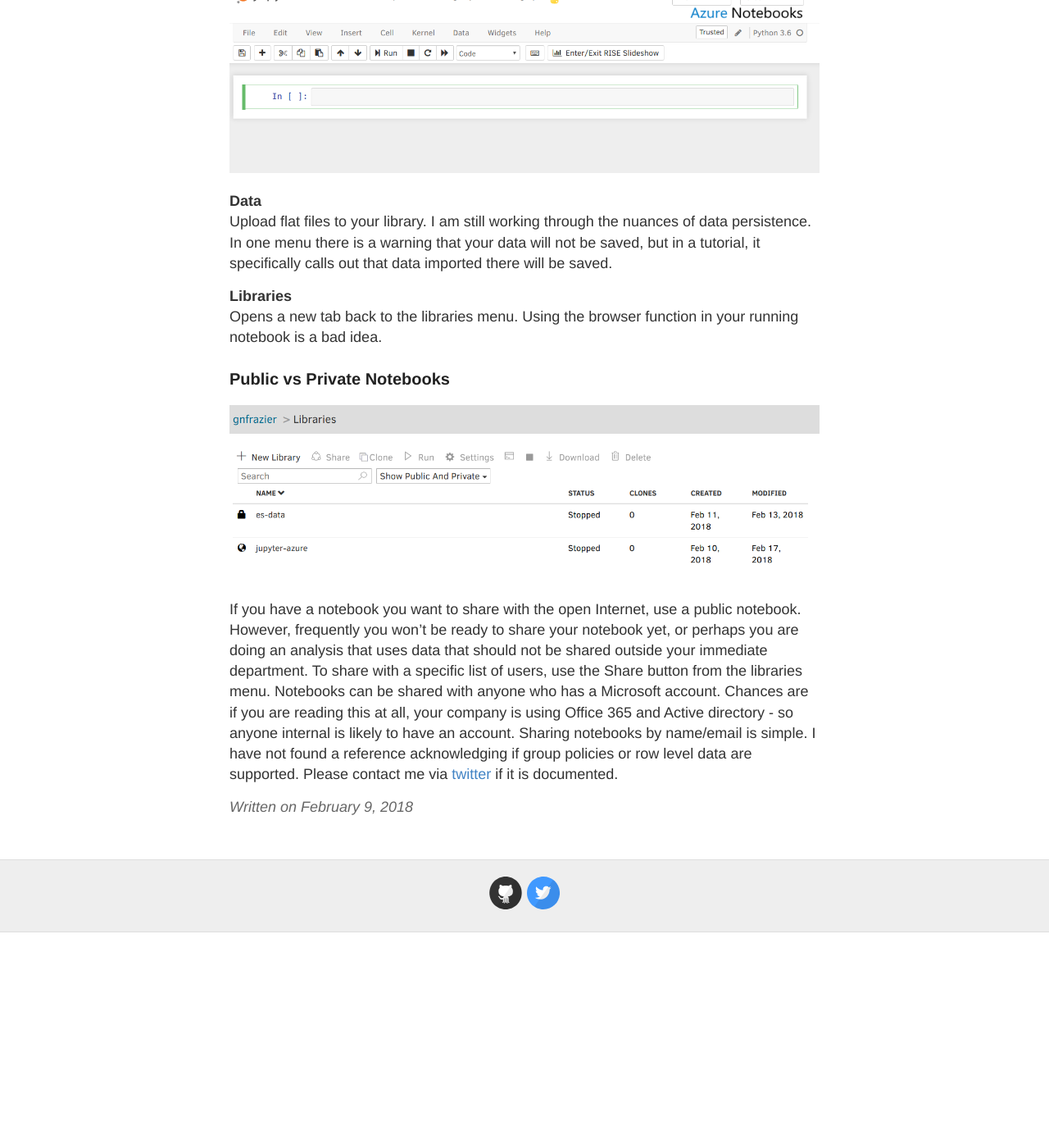
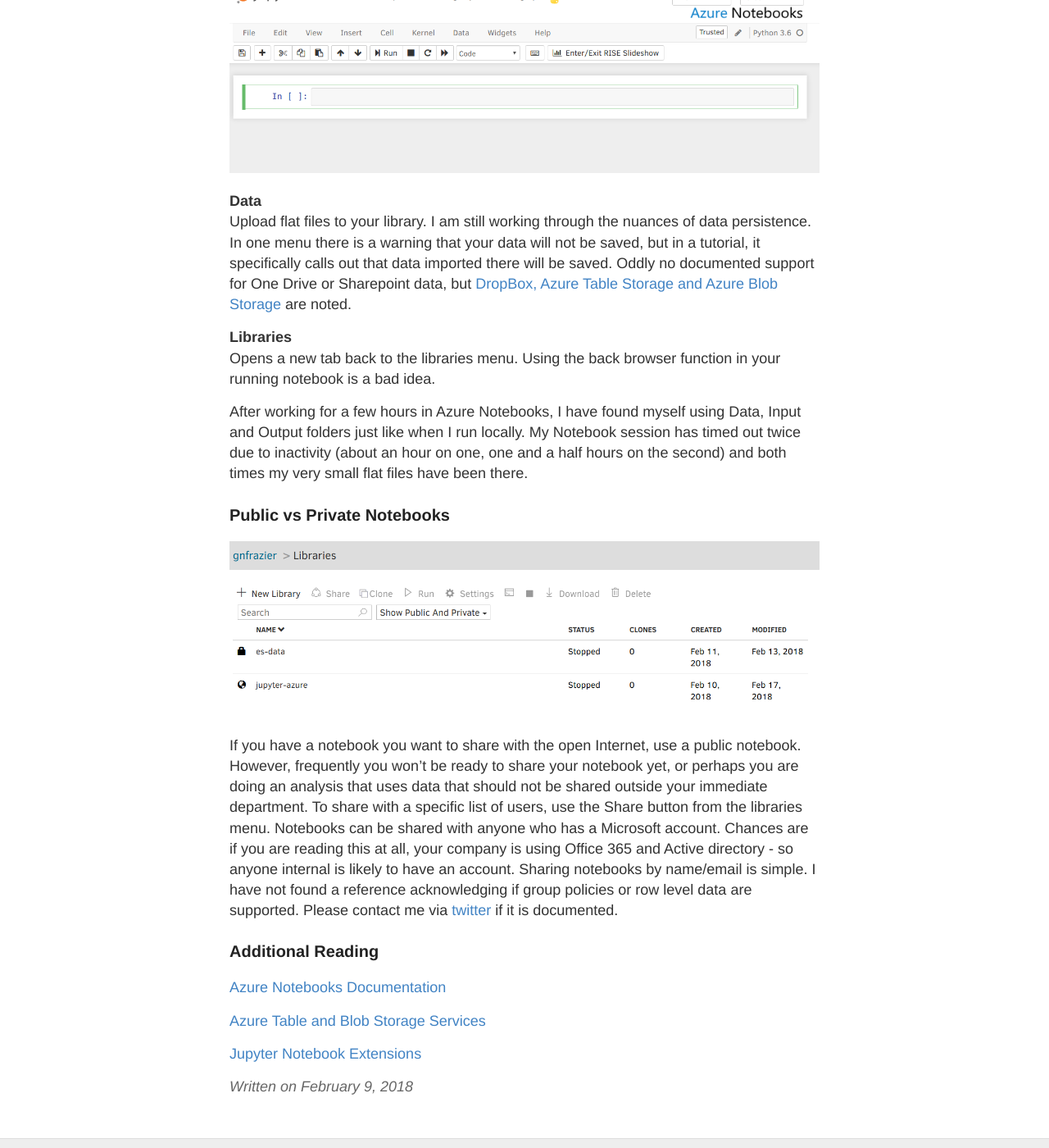
Before and after one commit to gnfrazier/gnfrazier.github.io, a Jekyll site: the page built from _posts/2018-2-9-jupyter-notebooks-on-azure.md, in a window 1280 px wide and 1400 px high, scrolled down 2442 px. Shown: the whole window at 82% size. Built offline with Jekyll 4.4.1, drawn with Linux system fonts in a browser that asks for light colours; before the commit the page ends 3579 px from its top, so only the background shows below that.

Commit message:
Updates to 3 posts.

```diff
--- a/_posts/2018-2-9-jupyter-notebooks-on-azure.md
+++ b/_posts/2018-2-9-jupyter-notebooks-on-azure.md
@@ -40,10 +40,12 @@
 </div>
 
 **Data**
-Upload flat files to your library. I am still working through the nuances of data persistence. In one menu there is a warning that your data will not be saved, but in a tutorial, it specifically calls out that data imported there will be saved.
+Upload flat files to your library. I am still working through the nuances of data persistence. In one menu there is a warning that your data will not be saved, but in a tutorial, it specifically calls out that data imported there will be saved.  Oddly no documented support for One Drive or Sharepoint data, but [DropBox, Azure Table Storage and Azure Blob Storage](https://notebooks.azure.com/help/jupyter-notebooks/data "Azure Notebooks - Data Options") are noted.
 
 **Libraries**
-Opens a new tab back to the libraries menu. Using the browser function in your running notebook is a bad idea.
+Opens a new tab back to the libraries menu. Using the back browser function in your running notebook is a bad idea.
+
+After working for a few hours in Azure Notebooks, I have found myself using  Data, Input and Output folders just like when I run locally. My Notebook session has timed out twice due to inactivity (about an hour on one, one and a half hours on the second) and both times my very small flat files have been there.
 
 ### Public vs Private Notebooks
 
@@ -52,3 +54,11 @@
 </div>
 
 If you have a notebook you want to share with the open Internet, use a public notebook. However, frequently you won't be ready to share your notebook yet, or perhaps you are doing an analysis that uses data that should not be shared outside your immediate department. To share with a specific list of users, use the Share button from the libraries menu. Notebooks can be shared with anyone who has a Microsoft account. Chances are if you are reading this at all, your company is using Office 365 and Active directory - so anyone internal is likely to have an account. Sharing  notebooks by name/email is simple. I have not found a reference acknowledging if group policies or row level data are supported. Please contact me via [twitter](https://twitter.com/gnfrazier) if it is documented.
+
+### Additional Reading
+
+[Azure Notebooks Documentation](https://notebooks.azure.com/help/jupyter-notebooks "Azure Notebooks - Help")
+
+[Azure Table and Blob Storage Services](https://docs.microsoft.com/en-us/rest/api/storageservices/ "Microsoft.com - Azure Storage Services")
+
+[Jupyter Notebook Extensions](<{{ site.baseurl }}/jupyter-notebook-extensions>)
```
Also changed, not shown: _posts/2018-1-29-understanding-toml.md (+2 -2 lines), _posts/2018-2-25-jupyter-notebook-extensions.md (+2 -2 lines).
